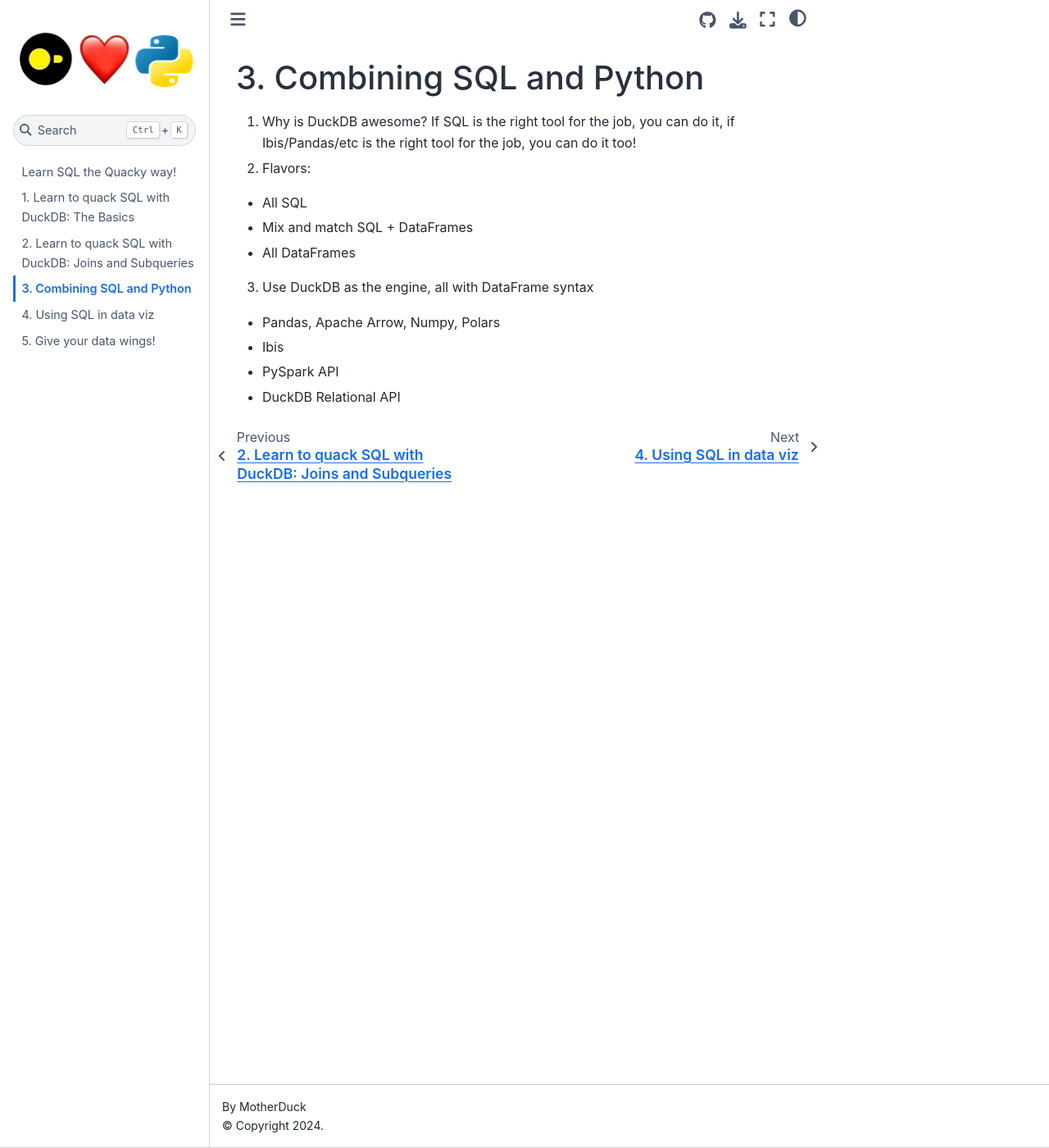
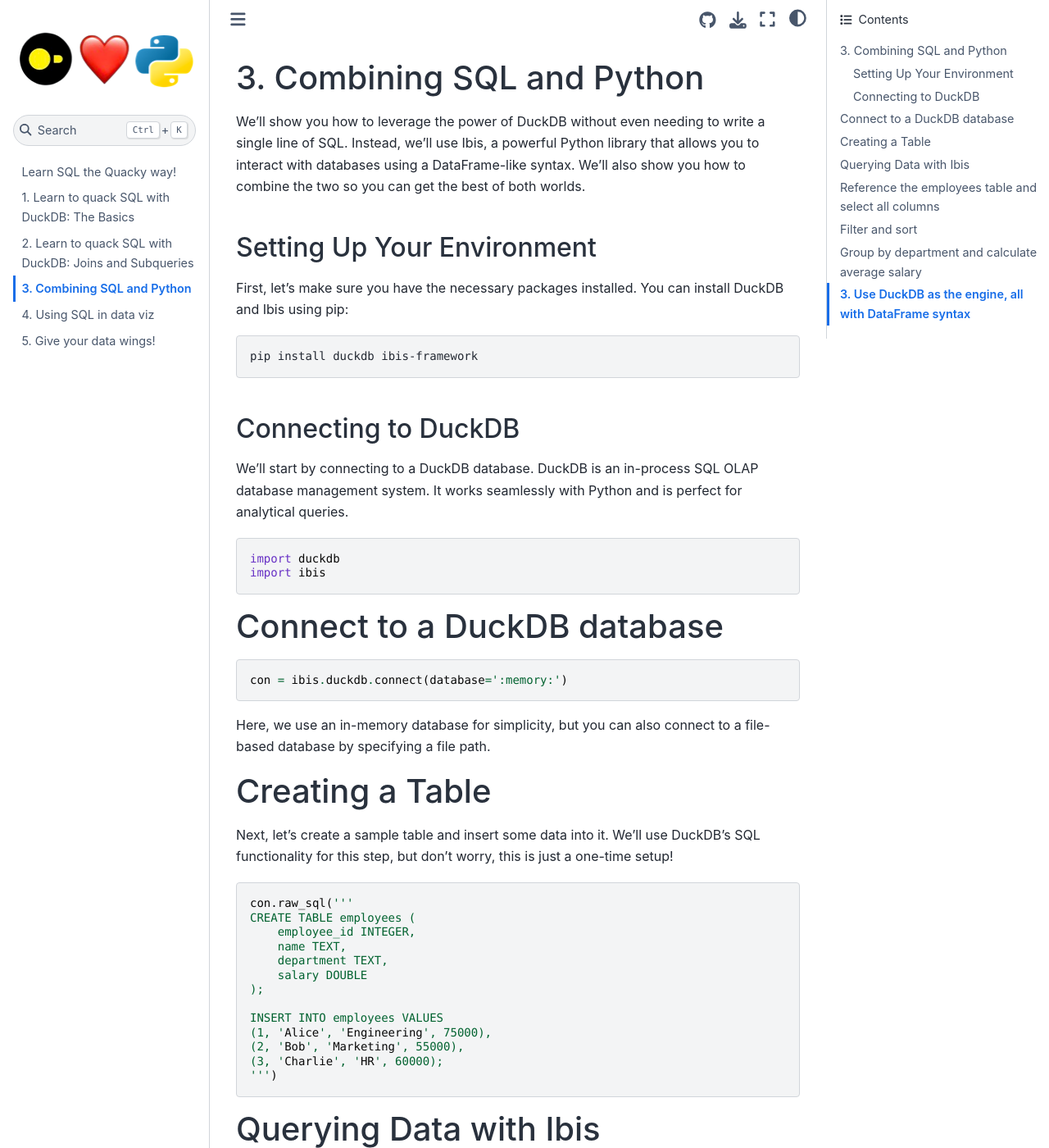
Before and after one commit to MotherDuck-Open-Source/sql-tutorial, a Jupyter Book: the page built from sql-and-python.md, in a window 1280 px wide and 1400 px high. Shown: the whole window at 82% size. Built offline with Jupyter Book 1.0.4 settings and Sphinx 7.4.7 and the Sphinx Book theme 1.1.4, drawn with Linux system fonts in a browser that asks for light colours; some of the changed text lies outside the part shown.

Commit message:
add python<>duckdb lesson

````diff
--- a/sql-and-python.md
+++ b/sql-and-python.md
@@ -1,14 +1,92 @@
 # 3. Combining SQL and Python
 
-1. Why is DuckDB awesome?
-If SQL is the right tool for the job, you can do it, if Ibis/Pandas/etc is the right tool for the job, you can do it too!
+We'll show you how to leverage the power of DuckDB without even needing to write a single line of SQL. Instead, we'll use Ibis, a powerful Python library that allows you to interact with databases using a DataFrame-like syntax. We'll also show you how to combine the two so you can get the best of both worlds.
 
-2. Flavors:
-- All SQL
-- Mix and match SQL + DataFrames
-- All DataFrames
+## Setting Up Your Environment
 
-3. Use DuckDB as the engine, all with DataFrame syntax
+First, let's make sure you have the necessary packages installed. You can install DuckDB and Ibis using pip:
+
+```bash
+pip install duckdb ibis-framework
+```
+
+## Connecting to DuckDB
+
+We'll start by connecting to a DuckDB database. DuckDB is an in-process SQL OLAP database management system. It works seamlessly with Python and is perfect for analytical queries.
+
+```python
+import duckdb
+import ibis
+```
+
+# Connect to a DuckDB database
+```python
+con = ibis.duckdb.connect(database=':memory:')
+```
+
+Here, we use an in-memory database for simplicity, but you can also connect to a file-based database by specifying a file path.
+
+# Creating a Table
+
+Next, let's create a sample table and insert some data into it. We'll use DuckDB's SQL functionality for this step, but don't worry, this is just a one-time setup!
+
+```SQL
+con.raw_sql('''
+CREATE TABLE employees (
+    employee_id INTEGER,
+    name TEXT,
+    department TEXT,
+    salary DOUBLE
+);
+
+INSERT INTO employees VALUES
+(1, 'Alice', 'Engineering', 75000),
+(2, 'Bob', 'Marketing', 55000),
+(3, 'Charlie', 'HR', 60000);
+''')
+```
+
+# Querying Data with Ibis
+Now that we have a table set up, let's see how we can query this data using Ibis. With Ibis, you can perform operations on your data without writing SQL.
+
+# Reference the employees table and select all columns
+```python
+employees = con.table('employees')
+all_employees = employees.execute()
+print(all_employees)
+```
+
+This will fetch all the rows from the employees table and print them out.
+
+Combining SQL Queries with Ibis DataFrame Operations
+One of the powerful features of Ibis is that you can combine SQL queries with DataFrame operations. For example, let's filter employees with a salary greater than 60000 and then sort them by name:
+
+# Filter and sort
+```python
+high_earners = employees[employees.salary > 60000].sort_by('name')
+result = high_earners.execute()
+print(result)
+```
+This will return a DataFrame with employees who earn more than 60000, sorted by their names.
+
+Using Only Ibis with a DuckDB Backend
+Finally, let's see how we can perform more complex operations using only Ibis. Suppose we want to calculate the average salary by department:
+
+# Group by department and calculate average salary
+```python
+avg_salary_by_dept = employees.groupby('department').aggregate(
+    avg_salary=employees.salary.mean()
+)
+result = avg_salary_by_dept.execute()
+print(result)
+```
+This will give us a DataFrame with the average salary for each department.
+
+And that's it! You've learned how to use Ibis with DuckDB to query and manipulate your data without writing SQL. Happy coding!
+
+
+# 3. Use DuckDB as the engine, all with DataFrame syntax
+
 - Pandas, Apache Arrow, Numpy, Polars
 - Ibis
 - PySpark API
````
